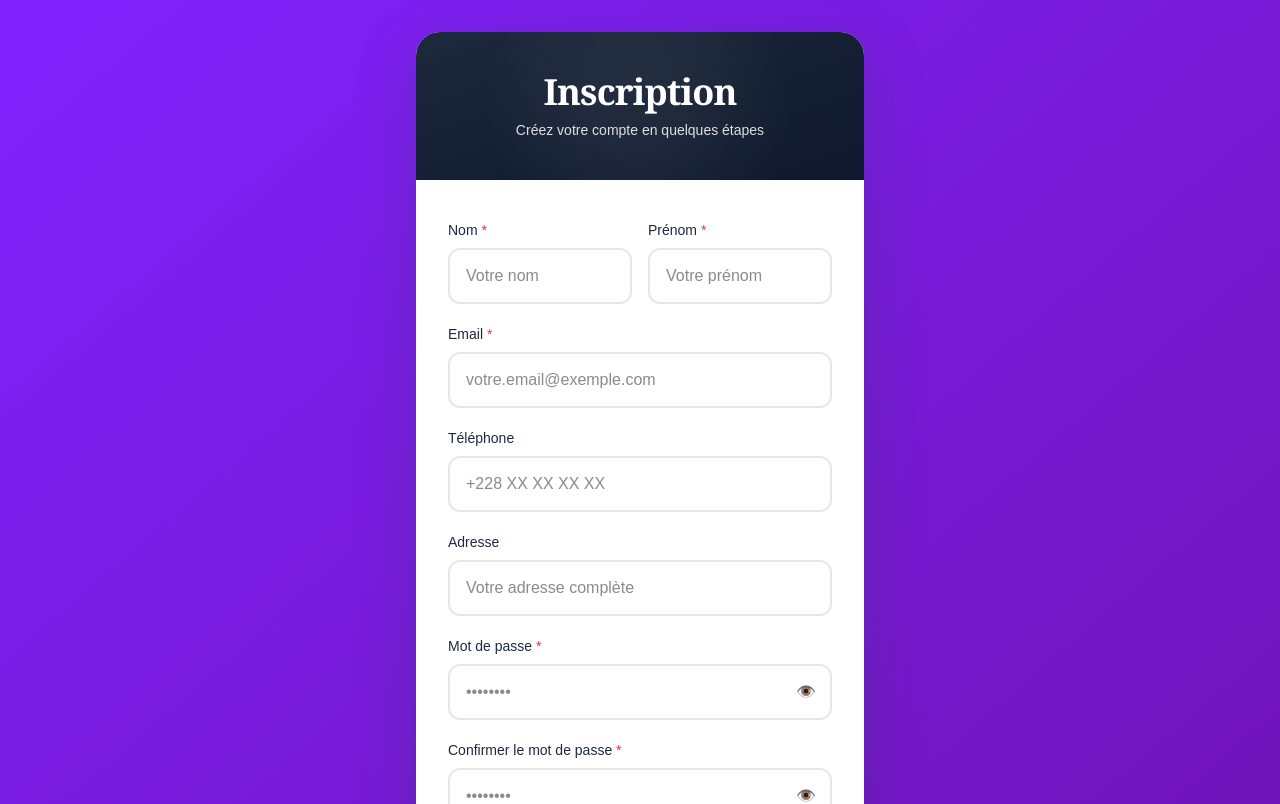
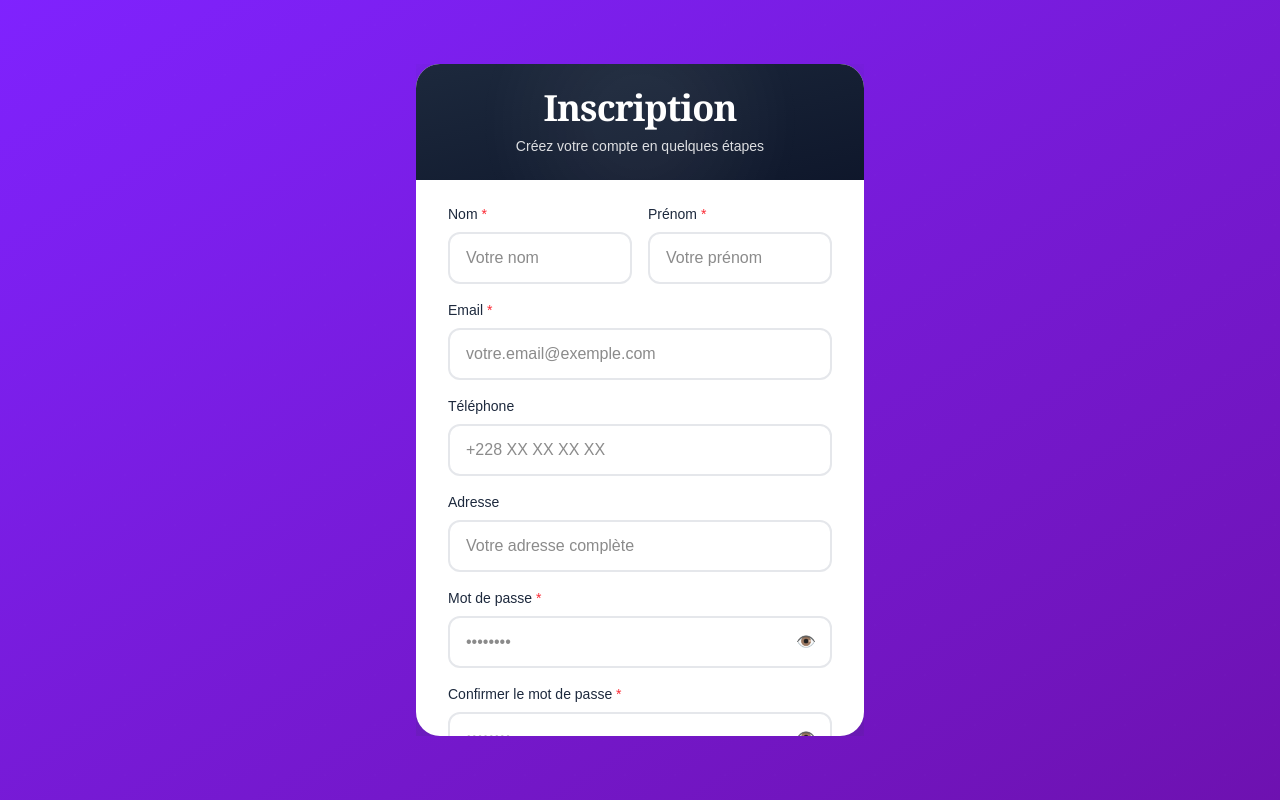
Before and after one commit to zorothecoder00/AfriGes, a Next.js app: page /auth/register in a window 1280 px wide. Shown: the top 804 px of the page. Built offline with nearby package versions, Linux system fonts and the light colour scheme.

Commit message:
Raffinement du design de /auth/login et de /auth/register

```diff
--- a/app/auth/login/LoginClient.tsx
+++ b/app/auth/login/LoginClient.tsx
@@ -97,7 +97,8 @@ export default function LoginPage() {
   };
 
   return (
-    <div className="min-h-screen flex items-center justify-center bg-gradient-to-br from-violet-600 to-purple-800 px-4 py-8 relative overflow-hidden">
+    <div className="h-screen overflow-hidden flex items-center justify-center bg-gradient-to-br from-violet-600 to-purple-800 px-4 relative">
+
       {/* Animated background pattern */}
       <div className="absolute inset-0 opacity-10">
         <div className="absolute inset-0 bg-[radial-gradient(circle_at_center,rgba(255,255,255,0.1)_1px,transparent_1px)] bg-[length:50px_50px] animate-[patternMove_20s_linear_infinite]" />
@@ -106,7 +107,7 @@ export default function LoginPage() {
       <div className="w-full max-w-sm md:max-w-md mx-auto relative z-10 animate-[slideUp_0.6s_ease-out]">
         <div className="bg-white rounded-3xl shadow-[0_20px_60px_rgba(44,62,80,0.25)] overflow-hidden transition-transform hover:-translate-y-1 duration-300">
           {/* Header */}
-          <div className="bg-gradient-to-br from-slate-800 to-slate-900 px-8 py-10 text-center relative overflow-hidden">
+          <div className="bg-gradient-to-br from-slate-800 to-slate-900 px-8 py-6 text-center relative overflow-hidden">
             <div className="absolute inset-0 bg-[radial-gradient(circle_at_center,rgba(255,255,255,0.1)_20%,transparent_70%)] animate-pulse opacity-50" />
             <h1 className="text-4xl font-bold text-white mb-2 relative z-10 font-serif tracking-tight">
               Bienvenue
@@ -123,8 +124,8 @@ export default function LoginPage() {
           )}
 
           {/* Body */}
-          <div className="px-6 py-8 md:px-8 md:py-10">
-            <form onSubmit={handleSubmit} className="space-y-5">
+          <div className="px-6 py-6 md:px-8 md:py-6">
+            <form onSubmit={handleSubmit} className="space-y-4">
               {errors.general && (
                 <div className="bg-red-50 border border-red-200 text-red-700 px-4 py-3 rounded-lg text-sm">
                   {errors.general}
--- a/app/auth/register/page.tsx
+++ b/app/auth/register/page.tsx
@@ -89,16 +89,16 @@ export default function RegisterPage() {
   };
 
   return (
-    <div className="min-h-screen flex items-center justify-center bg-gradient-to-br from-violet-600 to-purple-800 px-4 py-8 relative overflow-hidden">
+    <div className="h-screen flex items-center justify-center bg-gradient-to-br from-violet-600 to-purple-800 px-4 relative overflow-hidden">
       {/* Animated background pattern */}
       <div className="absolute inset-0 opacity-10">
         <div className="absolute inset-0 bg-[radial-gradient(circle_at_center,rgba(255,255,255,0.1)_1px,transparent_1px)] bg-[length:50px_50px] animate-[patternMove_20s_linear_infinite]" />
       </div>
 
-      <div className="w-full max-w-md relative z-10 animate-[slideUp_0.6s_ease-out]">
+      <div className="w-full max-w-md max-h-[92vh] relative z-10 overflow-hidden animate-[slideUp_0.6s_ease-out]">
         <div className="bg-white rounded-3xl shadow-[0_20px_60px_rgba(44,62,80,0.25)] overflow-hidden transition-transform hover:-translate-y-1 duration-300">
           {/* Header */}
-          <div className="bg-gradient-to-br from-slate-800 to-slate-900 px-8 py-10 text-center relative overflow-hidden">
+          <div className="bg-gradient-to-br from-slate-800 to-slate-900 px-8 py-6 text-center relative overflow-hidden">
             <div className="absolute inset-0 bg-[radial-gradient(circle_at_center,rgba(255,255,255,0.1)_20%,transparent_70%)] animate-pulse opacity-50" />
             <h1 className="text-4xl font-bold text-white mb-2 relative z-10 font-serif tracking-tight">
               Inscription
@@ -109,8 +109,8 @@ export default function RegisterPage() {
           </div>
 
           {/* Body */}
-          <div className="px-8 py-10">
-            <form onSubmit={handleSubmit} className="space-y-5">
+          <div className="px-6 md:px-8 py-6 overflow-y-auto max-h-[calc(92vh-180px)]">
+            <form onSubmit={handleSubmit} className="space-y-4">
               {error && (
                 <div className="bg-red-50 border border-red-200 text-red-700 px-4 py-3 rounded-lg text-sm">
                   {error}
@@ -130,7 +130,7 @@ export default function RegisterPage() {
                     onChange={handleChange}
                     placeholder="Votre nom"
                     required
-                    className="w-full px-4 py-3.5 border-2 border-gray-200 rounded-xl focus:border-slate-800 focus:outline-none focus:ring-4 focus:ring-violet-100 transition-all"
+                    className="w-full px-4 py-3 border-2 border-gray-200 rounded-xl focus:border-slate-800 focus:outline-none focus:ring-4 focus:ring-violet-100 transition-all"
                   />
                 </div>
 
@@ -146,7 +146,7 @@ export default function RegisterPage() {
                     onChange={handleChange}
                     placeholder="Votre prénom"
                     required
-                    className="w-full px-4 py-3.5 border-2 border-gray-200 rounded-xl focus:border-slate-800 focus:outline-none focus:ring-4 focus:ring-violet-100 transition-all"
+                    className="w-full px-4 py-3 border-2 border-gray-200 rounded-xl focus:border-slate-800 focus:outline-none focus:ring-4 focus:ring-violet-100 transition-all"
                   />
                 </div>
               </div>
@@ -163,7 +163,7 @@ export default function RegisterPage() {
                   onChange={handleChange}
                   placeholder="votre.email@exemple.com"
                   required
-                  className="w-full px-4 py-3.5 border-2 border-gray-200 rounded-xl focus:border-slate-800 focus:outline-none focus:ring-4 focus:ring-violet-100 transition-all"
+                  className="w-full px-4 py-3 border-2 border-gray-200 rounded-xl focus:border-slate-800 focus:outline-none focus:ring-4 focus:ring-violet-100 transition-all"
                 />
               </div>
 
@@ -178,7 +178,7 @@ export default function RegisterPage() {
                   value={formData.telephone}
                   onChange={handleChange}
                   placeholder="+228 XX XX XX XX"
-                  className="w-full px-4 py-3.5 border-2 border-gray-200 rounded-xl focus:border-slate-800 focus:outline-none focus:ring-4 focus:ring-violet-100 transition-all"
+                  className="w-full px-4 py-3 border-2 border-gray-200 rounded-xl focus:border-slate-800 focus:outline-none focus:ring-4 focus:ring-violet-100 transition-all"
                 />
               </div>
 
@@ -193,7 +193,7 @@ export default function RegisterPage() {
                   value={formData.adresse}
                   onChange={handleChange}
                   placeholder="Votre adresse complète"
-                  className="w-full px-4 py-3.5 border-2 border-gray-200 rounded-xl focus:border-slate-800 focus:outline-none focus:ring-4 focus:ring-violet-100 transition-all"
+                  className="w-full px-4 py-3 border-2 border-gray-200 rounded-xl focus:border-slate-800 focus:outline-none focus:ring-4 focus:ring-violet-100 transition-all"
                 />
               </div>
 
@@ -211,7 +211,7 @@ export default function RegisterPage() {
                     placeholder="••••••••"
                     minLength={8}
                     required
-                    className="w-full px-4 py-3.5 border-2 border-gray-200 rounded-xl focus:border-slate-800 focus:outline-none focus:ring-4 focus:ring-violet-100 transition-all"
+                    className="w-full px-4 py-3 border-2 border-gray-200 rounded-xl focus:border-slate-800 focus:outline-none focus:ring-4 focus:ring-violet-100 transition-all"
                   />
                   <button
                     type="button"
@@ -237,7 +237,7 @@ export default function RegisterPage() {
                     placeholder="••••••••"
                     minLength={8}
                     required
-                    className="w-full px-4 py-3.5 border-2 border-gray-200 rounded-xl focus:border-slate-800 focus:outline-none focus:ring-4 focus:ring-violet-100 transition-all"
+                    className="w-full px-4 py-3 border-2 border-gray-200 rounded-xl focus:border-slate-800 focus:outline-none focus:ring-4 focus:ring-violet-100 transition-all"
                   />
                   <button
                     type="button"
--- /dev/null
+++ b/components/Modal.tsx
@@ -0,0 +1,72 @@
+'use client';
+
+import { ReactNode, useEffect } from 'react';
+
+type ModalProps = {
+  isOpen: boolean;
+  onClose: () => void;
+  title?: string;
+  children: ReactNode;
+  footer?: ReactNode;
+};
+
+export default function Modal({
+  isOpen,
+  onClose,
+  title,
+  children,
+  footer,
+}: ModalProps) {
+  // Fermer avec ESC
+  useEffect(() => {
+    const handleEsc = (e: KeyboardEvent) => {
+      if (e.key === 'Escape') onClose();
+    };
+
+    if (isOpen) document.addEventListener('keydown', handleEsc);
+    return () => document.removeEventListener('keydown', handleEsc);
+  }, [isOpen, onClose]);
+
+  if (!isOpen) return null;
+
+  return (
+    <div className="fixed inset-0 z-50 flex items-center justify-center bg-black/50 backdrop-blur-sm">
+      {/* Click outside */}
+      <div
+        className="absolute inset-0"
+        onClick={onClose}
+      />
+
+      {/* Modal */}
+      <div className="relative bg-white w-full max-w-lg max-h-[90vh] rounded-2xl shadow-xl overflow-hidden animate-[slideUp_0.3s_ease-out]">
+
+        {/* Header */}
+        {title && (
+          <div className="flex items-center justify-between px-6 py-4 border-b">
+            <h2 className="text-lg font-semibold text-slate-800">
+              {title}
+            </h2>
+            <button
+              onClick={onClose}
+              className="text-slate-400 hover:text-slate-700 text-xl"
+            >
+              ✕
+            </button>
+          </div>
+        )}
+
+        {/* Body */}
+        <div className="px-6 py-4 overflow-y-auto max-h-[60vh]">
+          {children}
+        </div>
+
+        {/* Footer */}
+        {footer && (
+          <div className="px-6 py-4 border-t bg-gray-50">
+            {footer}
+          </div>
+        )}
+      </div>
+    </div>
+  );
+}
```
Also changed, not shown: app/dashboard/admin/page.tsx (line endings or trailing spaces), 1 other file (tests, documents, lock files or other folders).
